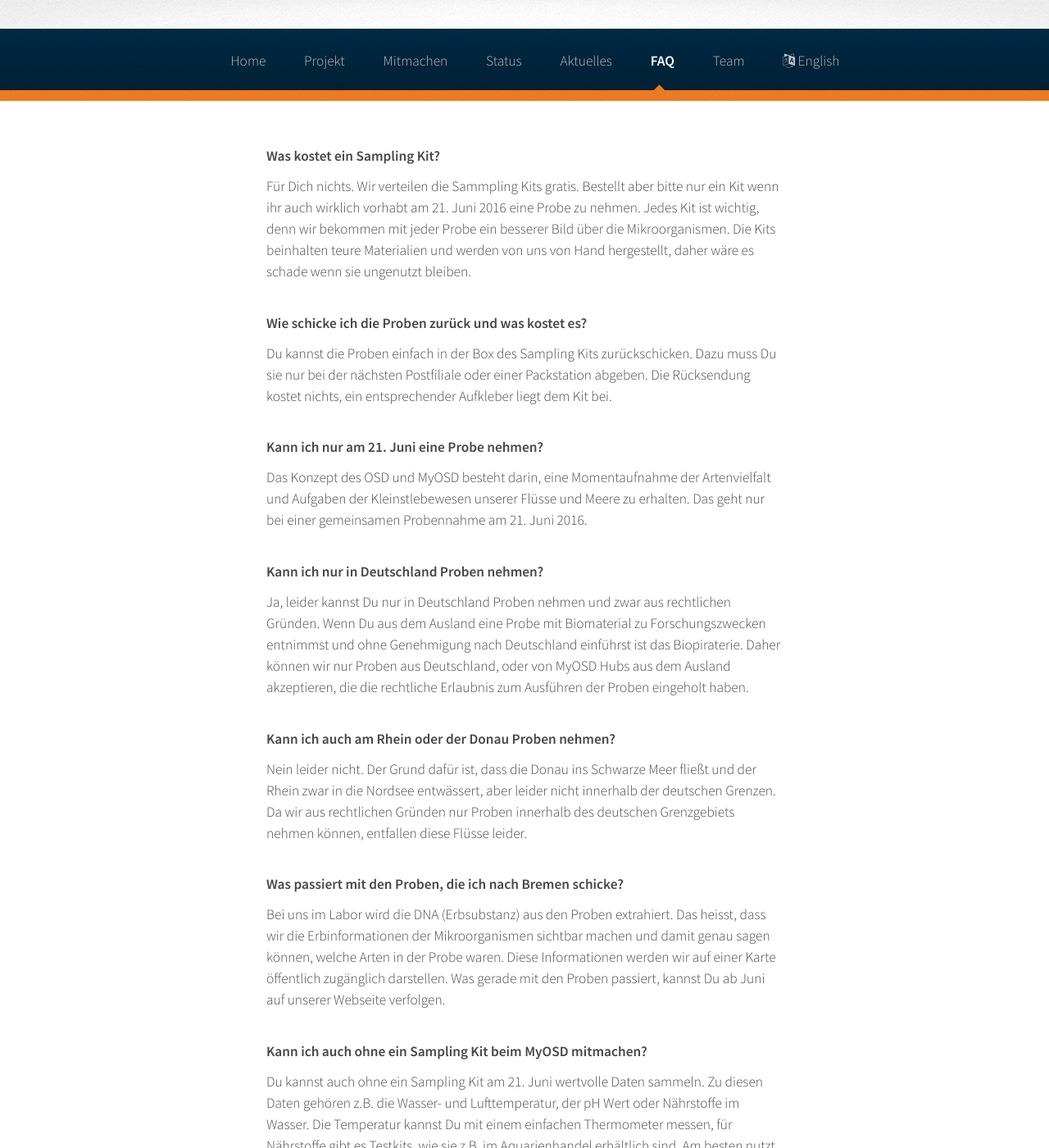
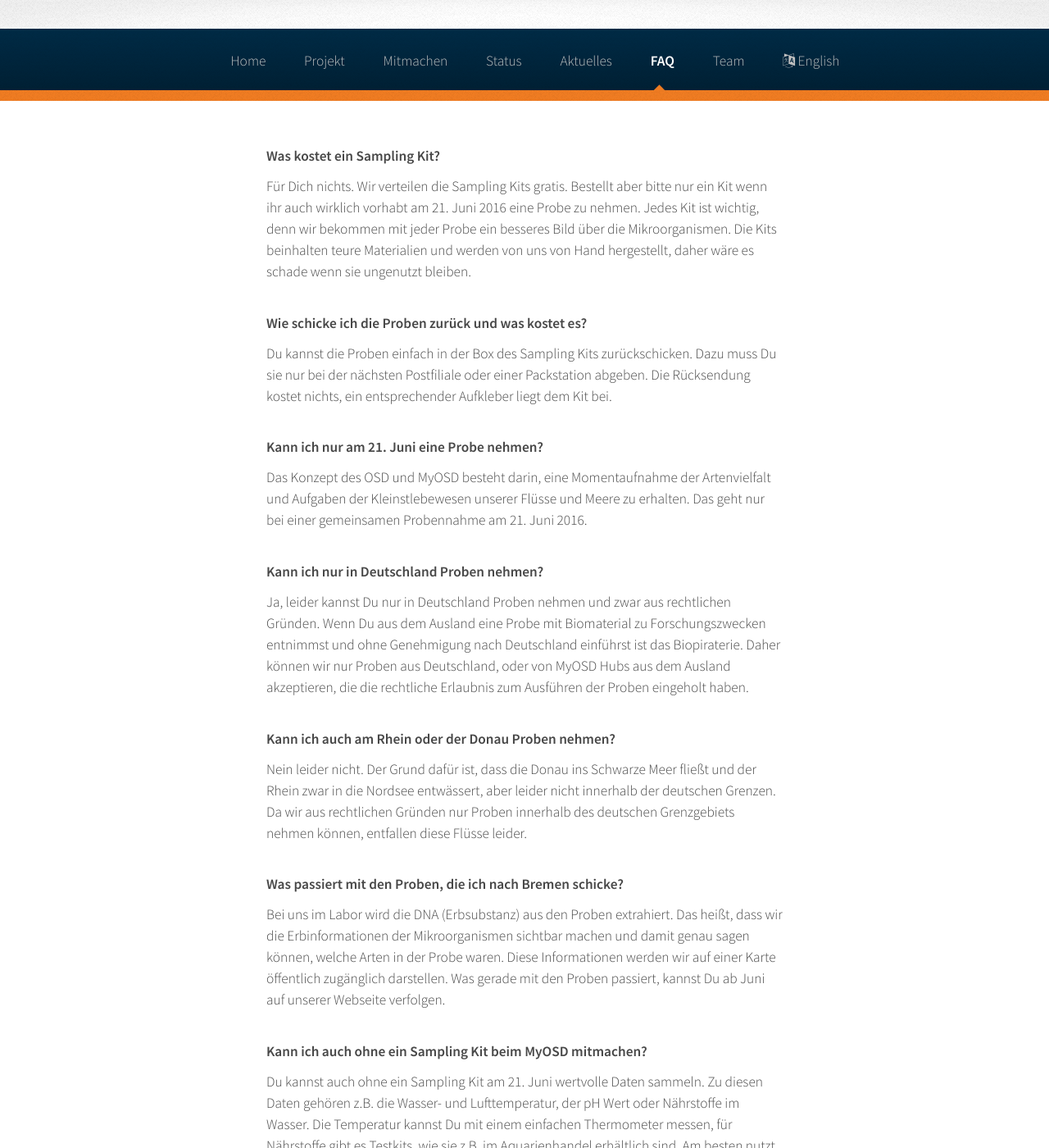
Before and after one commit to myosd/myosd.github.io, a Jekyll site: the page built from faq/index.md, in a window 1280 px wide and 1400 px high. Shown: the whole window at 82% size. Built offline with Jekyll 4.4.1, drawn with Linux system fonts in a browser that asks for light colours.

Commit message:
Working on it...

```diff
--- a/faq/index.md
+++ b/faq/index.md
@@ -4,13 +4,8 @@ published: true
 ---
 
 
-
-
-
-
-
 # Was kostet ein Sampling Kit?
-Für Dich nichts. Wir verteilen die Sammpling Kits gratis. Bestellt aber bitte nur ein Kit wenn ihr auch wirklich vorhabt am 21. Juni 2016 eine Probe zu nehmen. Jedes Kit ist wichtig, denn wir bekommen mit jeder Probe ein besserer Bild über die Mikroorganismen. Die Kits beinhalten teure Materialien und werden von uns von Hand hergestellt, daher wäre es schade wenn sie ungenutzt bleiben.
+Für Dich nichts. Wir verteilen die Sampling Kits gratis. Bestellt aber bitte nur ein Kit wenn ihr auch wirklich vorhabt am 21. Juni 2016 eine Probe zu nehmen. Jedes Kit ist wichtig, denn wir bekommen mit jeder Probe ein besseres Bild über die Mikroorganismen. Die Kits beinhalten teure Materialien und werden von uns von Hand hergestellt, daher wäre es schade wenn sie ungenutzt bleiben.
 
 # Wie schicke ich die Proben zurück und was kostet es?
 Du kannst die Proben einfach in der Box des Sampling Kits zurückschicken. Dazu muss Du sie nur bei der nächsten Postfiliale oder einer Packstation abgeben. Die Rücksendung kostet nichts, ein entsprechender Aufkleber liegt dem Kit bei.
@@ -25,7 +20,7 @@ Ja, leider kannst Du nur in Deutschland Proben nehmen und zwar aus rechtlichen G
 Nein leider nicht. Der Grund dafür ist, dass die Donau ins Schwarze Meer fließt und der Rhein zwar in die Nordsee entwässert, aber leider nicht innerhalb der deutschen Grenzen. Da wir aus rechtlichen Gründen nur Proben innerhalb des deutschen Grenzgebiets nehmen können, entfallen diese Flüsse leider.
 
 # Was passiert mit den Proben, die ich nach Bremen schicke?
-Bei uns im Labor wird die DNA (Erbsubstanz) aus den Proben extrahiert. Das heisst, dass wir die Erbinformationen der Mikroorganismen sichtbar machen und damit genau sagen können, welche Arten in der Probe waren. Diese Informationen werden wir auf einer Karte öffentlich zugänglich darstellen. Was gerade mit den Proben passiert, kannst Du ab Juni auf unserer Webseite verfolgen.
+Bei uns im Labor wird die DNA (Erbsubstanz) aus den Proben extrahiert. Das heißt, dass wir die Erbinformationen der Mikroorganismen sichtbar machen und damit genau sagen können, welche Arten in der Probe waren. Diese Informationen werden wir auf einer Karte öffentlich zugänglich darstellen. Was gerade mit den Proben passiert, kannst Du ab Juni auf unserer Webseite verfolgen.
 
 # Kann ich auch ohne ein Sampling Kit beim MyOSD mitmachen?
 Du kannst auch ohne ein Sampling Kit am 21. Juni wertvolle Daten sammeln. Zu diesen Daten gehören z.B. die Wasser- und Lufttemperatur, der pH Wert oder Nährstoffe im Wasser. Die Temperatur kannst Du mit einem einfachen Thermometer messen, für Nährstoffe gibt es Testkits, wie sie z.B. im Aquarienhandel erhältlich sind. Am besten nutzt Du zum Übertragen der Daten die OSD Citizen App.
```
